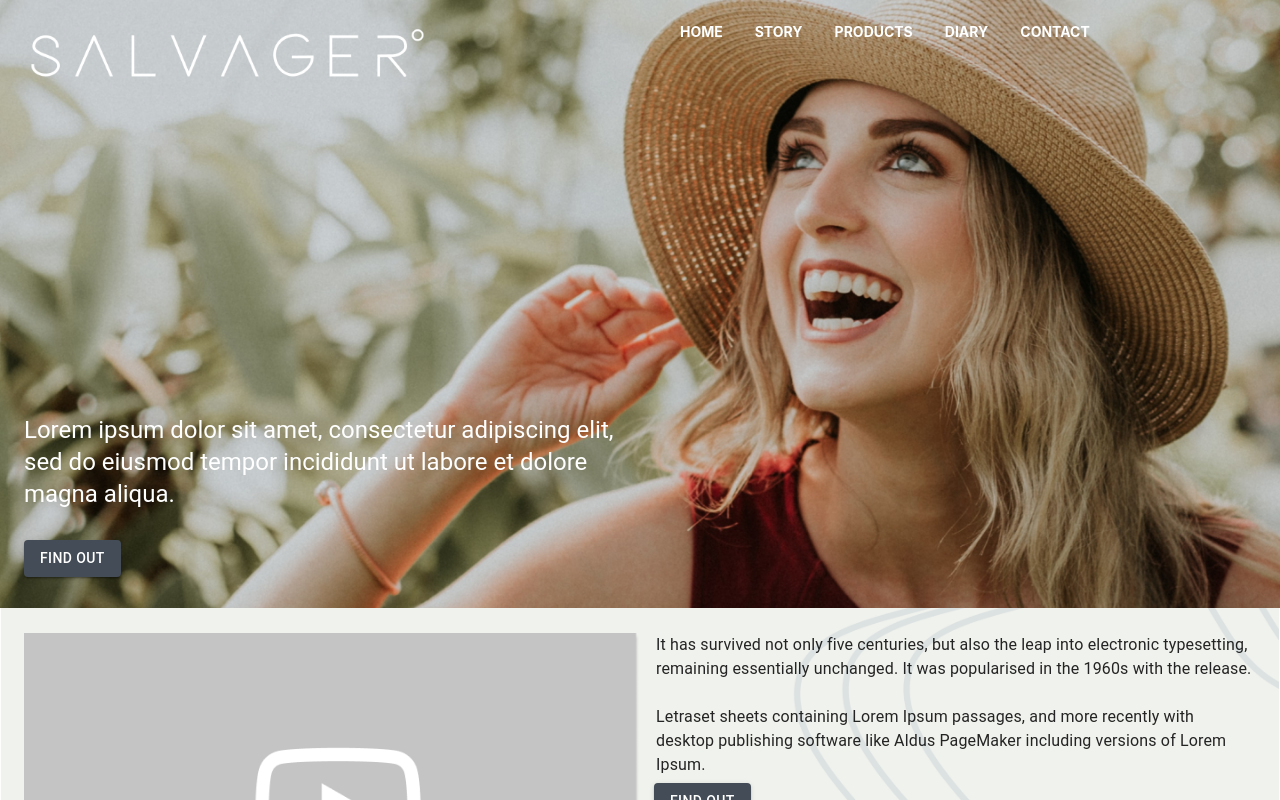
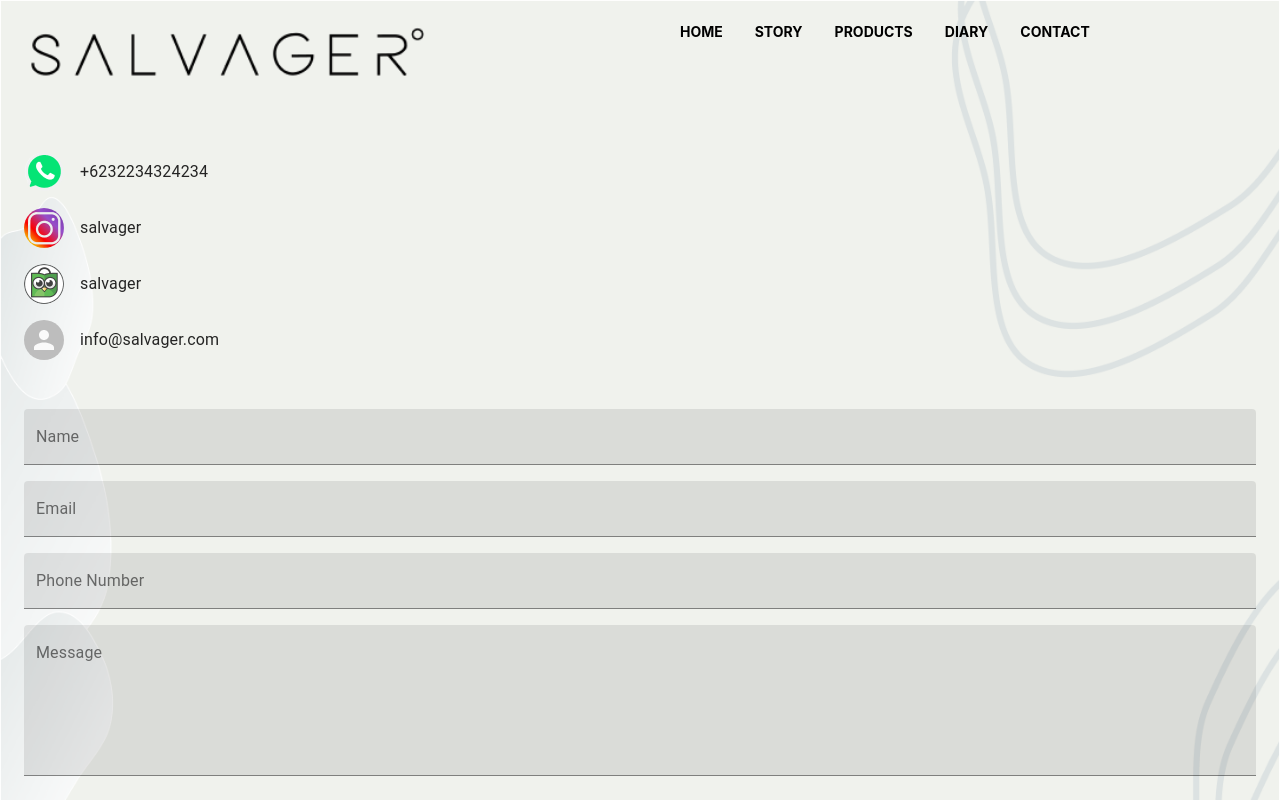
Before and after one commit to BaariqAzhar/salvager, a React (Create React App) app: page /contact in a window 1280 px wide. Shown: the top 800 px of the page. Built offline with nearby package versions, Linux system fonts and the light colour scheme.

Commit message:
Added Contact page

```diff
--- a/src/index.js
+++ b/src/index.js
@@ -9,6 +9,7 @@ import { Router, Route, Switch } from 'react-router-dom';
 
 import Home from '../src/views/home/Home';
 import Products from '../src/views/products/Products';
+import Contact from '../src/views/contact/Contact'
 import Coba from '../src/views/Coba'
 
 var hist = createBrowserHistory();
@@ -17,6 +18,7 @@ ReactDOM.render(
         <Switch>
             <Route path="/coba" component={Coba} />
             <Route path="/products" component={Products} />
+            <Route path="/contact" component={Contact} />
             <Route path="" component={Home} />
         </Switch>
     </Router>,
--- a/src/views/NavbarSection.js
+++ b/src/views/NavbarSection.js
@@ -47,7 +47,7 @@ export default function NavbarSection(props) {
                             <Link style={{color: Color}} className={classes.link} to='/products' color="inherit">STORY</Link>
                             <Link style={{color: Color}} className={classes.link} to='/products' color="inherit">PRODUCTS</Link>
                             <Link style={{color: Color}} className={classes.link} to='/products' color="inherit">DIARY</Link>
-                            <Link style={{color: Color}} className={classes.link} to='/products' color="inherit">CONTACT</Link>
+                            <Link style={{color: Color}} className={classes.link} to='/contact' color="inherit">CONTACT</Link>
                         </Toolbar>
                     </Grid>
                 </Grid>
--- /dev/null
+++ b/src/views/contact/Contact.js
@@ -0,0 +1,141 @@
+import React from 'react';
+import { makeStyles, withTheme } from '@material-ui/core/styles';
+import Container from '@material-ui/core/Container';
+import Typography from '@material-ui/core/Typography';
+import { Link } from '@material-ui/core';
+import { emphasize } from "@material-ui/core/styles/colorManipulator";
+import TextField from '@material-ui/core/TextField';
+import List from '@material-ui/core/List';
+import ListItem from '@material-ui/core/ListItem';
+import ListItemText from '@material-ui/core/ListItemText';
+import ListItemAvatar from '@material-ui/core/ListItemAvatar';
+import Avatar from '@material-ui/core/Avatar';
+import Grid from '@material-ui/core/Grid'
+import Button from '@material-ui/core/Button'
+
+import NavbarSection from '../NavbarSection'
+import FooterSection from '../home/FooterSection'
+
+import ImgPattern from '../../assets/img/pattern2.png'
+import ImgIg from '../../assets/img/ig.png'
+import ImgWhatsapp from '../../assets/img/wa.png'
+import ImgTokopedia from '../../assets/img/tokped.png'
+
+export default function Contact() {
+    const classes = useStyles();
+
+    return (
+        <Grid className={classes.firstDiv}>
+            <Container>
+                <NavbarSection theme='dark' />
+                <Grid className={classes.content} container spacing={4}>
+                    <Grid className={classes.listdiv} xs={12} sm={12}>
+                        <List
+                            className={classes.list}
+                            alignItems="center"
+                            justify="center"
+                        >
+                            <ListItem>
+                                <ListItemAvatar>
+                                    <Avatar src={ImgWhatsapp} />
+                                </ListItemAvatar>
+                                <ListItemText primary="+6232234324234" />
+                            </ListItem>
+                            <ListItem>
+                                <ListItemAvatar>
+                                    <Avatar src={ImgIg} />
+                                </ListItemAvatar>
+                                <ListItemText primary="salvager" />
+                            </ListItem>
+                            <ListItem>
+                                <ListItemAvatar>
+                                    <Avatar src={ImgTokopedia} />
+                                </ListItemAvatar>
+                                <ListItemText primary="salvager" />
+                            </ListItem>
+                            <ListItem>
+                                <ListItemAvatar>
+                                    <Avatar>
+                                    </Avatar>
+                                </ListItemAvatar>
+                                <ListItemText primary="info@salvager.com" />
+                            </ListItem>
+                        </List>
+                        <Typography className={classes.contact} variant="h3" gutterBottom align="center"></Typography>
+                    </Grid>
+                    <Grid className={classes.formGrid} item xs={12} sm={12}>
+                        <form className={classes.form} noValidate autoComplete="off">
+                            <TextField
+                                id="name"
+                                label='Name'
+                                className={classes.textField}
+                                placeholder="Write your message here..."
+                                fullWidth
+                                variant="filled"
+                            />
+                            <TextField
+                                id="email"
+                                label='Email'
+                                className={classes.textField}
+                                placeholder="Write your message here..."
+                                fullWidth
+                                variant="filled"
+                            />
+                            <TextField
+                                id="phone"
+                                label='Phone Number'
+                                className={classes.textField}
+                                placeholder="Write your message here..."
+                                fullWidth
+                                variant="filled"
+                            />
+                            <TextField
+                                id="message"
+                                label="Message"
+                                className={classes.textField}
+                                multiline
+                                rows="6"
+                                placeholder="Write your message here..."
+                                fullWidth
+                                variant="filled"
+                            />
+                        </form>
+                    </Grid>
+                    <Grid item
+                        xs={12}
+                        sm={12}
+                        justify="center"
+                        align="center">
+                        <Button variant="contained" color="primary" cir>Submit</Button>
+                    </Grid>
+                </Grid>
+            </Container>
+            <FooterSection />
+        </Grid>
+    )
+}
+
+const useStyles = makeStyles(theme => ({
+    firstDiv: {
+        backgroundImage: `url(${ImgPattern})`,
+        backgroundSize: 'cover',
+    },
+    content: {
+        marginTop: '2rem'
+    },
+    link: {
+    },
+    listdiv: {
+    },
+    formGrid: {
+        paddingLeft: '8rem',
+        paddingRight: '8rem',
+    },
+    item: {
+        marginBottom: '8rem'
+    },
+    textField: {
+        marginBottom: '1rem',
+        color: 'white'
+    }
+}));
```
